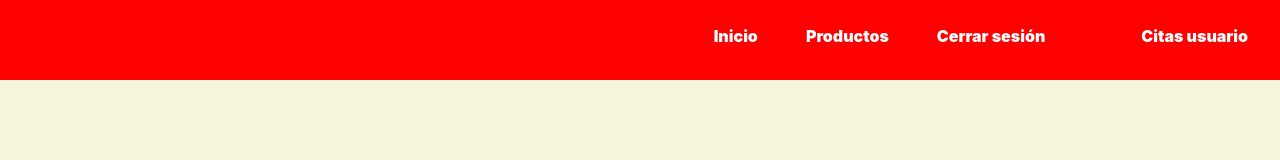
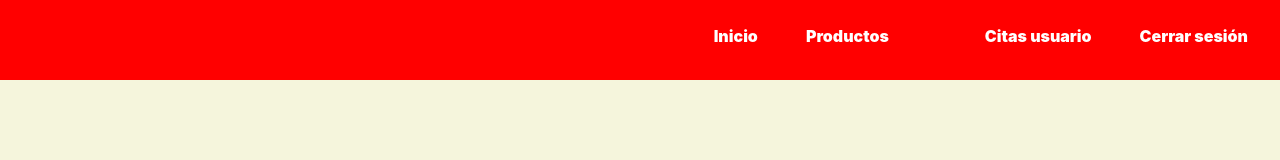
Before and after one commit to martaguillemolmos/frontedtattostudio, a React (Vite) app: page / in a window 1280 px wide. Shown: the top 160 px of the page. Built offline with nearby package versions, Linux system fonts and the light colour scheme.

Commit message:
test: Works correctly.

```diff
--- a/src/common/Header/Header.jsx
+++ b/src/common/Header/Header.jsx
@@ -39,35 +39,33 @@ export const Header = () => {
   return (
     <div className="headerDesign">
       <div className="headerText">
-        {/* Estas son las vistas públicas que siempre visualizaremos */}
+        {/* Vistas públicas */}
         <LinkButton path={"/"} title={"Inicio"} />
         <LinkButton path={"/product"} title={"Productos"} />
-
-        {/* Estas vistas son las que podremos visualizar, dependiendo de si contamos con token. */}
-        {!rdxToken ? (
+        {/* Vistas si estás registrado o no*/}
+        {/* No estás registrado */}
+        {rdxToken.credentials == "" ? (
           <>
             <LinkButton path={"/register"} title={"Registrarte"} />
             <LinkButton path={"/login"} title={"Iniciar sesión"} />
           </>
         ) : (
           <>
+            <LinkButton path={"/profile"} title={rdxToken.credentials.name} />
+            {/* Si estás registrado pero no eres super_admin */}
+            {decodificadoToken !== "super_admin" ? (
+              <>
+                <LinkButton path={"appointment/user"} title={"Citas usuario"} />
+              </>
+            ) : (
+              <>
+                {/* <LinkButton path={"/appointment/user"} title={"Citas"} /> */}
+                <LinkButton path={"/worker"} title={"Trabajadores"} />
+              </>
+            )}
             <div onClick={logOutMe}>
               <LinkButton path={"/"} title={"Cerrar sesión"} />
             </div>
-            {decodificadoToken !== "super_admin" ? (
-              <>
-                <LinkButton
-                  path={"/profile"}
-                  title={rdxToken.credentials.name}
-                />
-                <LinkButton path={"/appointments"} title={"Citas usuario"} />
-              </>
-            ) : (
-              <>
-                <LinkButton path={"/appointment"} title={"Citas"} />
-                <LinkButton path={"/worker"} title={"Trabajadores"} />
-              </>
-            )}
           </>
         )}
       </div>
--- a/src/pages/Body/Body.jsx
+++ b/src/pages/Body/Body.jsx
@@ -1,4 +1,4 @@
-import {Routes, Route, Navigate} from 'react-router-dom'
+import {Routes, Route} from 'react-router-dom'
 import { Home } from '../Home/Home'
 import { Register } from '../Register/Register'
 import { Login } from '../Login/Login'
@@ -11,14 +11,14 @@ export const Body = () => {
     return (
         <>
         <Routes>
-            <Route path='*' element={<Navigate to='/' />}/>
+            {/* <Route path='*' element={<Navigate to='/' />}/> */}
             <Route path='/' element={<Home />}/>
             <Route path='/register' element={<Register />}/>
             <Route path='/login' element={<Login />}/>
             <Route path='/profile' element={<Profile />}/>
             <Route path='/worker' element={<Workers />}/>
             <Route path='/product' element={<Products />}/>
-            <Route path='/appointments' element={<Appointments />}/>
+            <Route path='/appointment/user' element={<Appointments />}/>
 
         </Routes>
         </>
```
